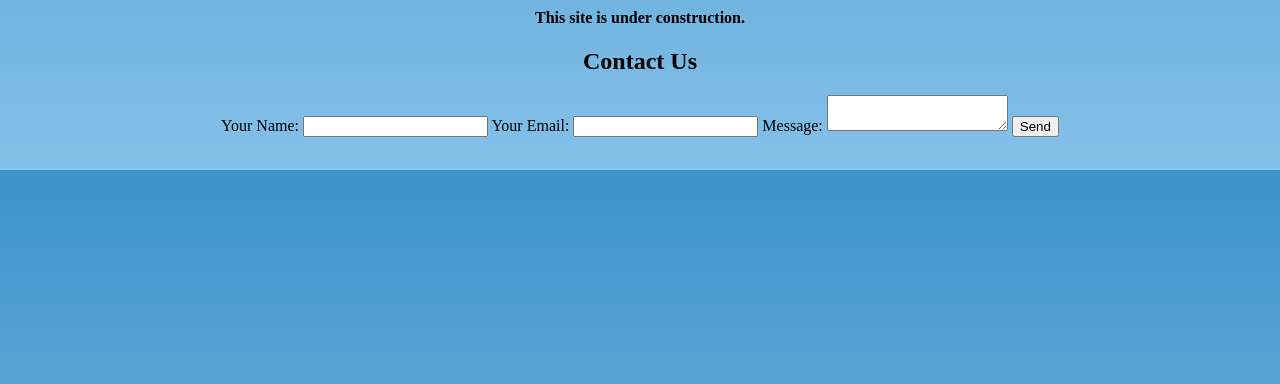
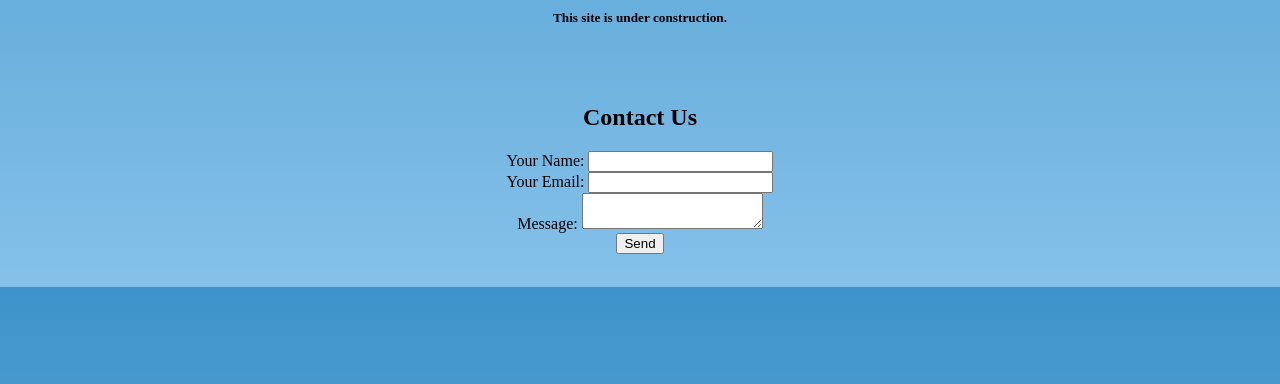
Before and after one commit to UnrelatedCompanies/UnrelatedCompanies.github.io, a plain HTML site: page index.html in a window 1280 px wide. Shown: the part 416-800 px from the top of the page. Drawn offline with nearby package versions, Linux system fonts and the light colour scheme.

Commit message:
Updating layout of contact form

```diff
--- a/index.html
+++ b/index.html
@@ -16,8 +16,8 @@
         <br>
         <img src="misc/logo_clear_max.png" width="150" class="verticalLine">
         <br>
-        <h4>This site is under construction.</h4>
-
+        <h5>This site is under construction.</h5>
+        <br><br>
         <div>
             <h2>Contact Us</h2>
             <form action="https://formspree.io/unrelatedcompanies@gmail.com" method="POST">
@@ -25,14 +25,17 @@
                     Your Name:
                     <input type="text" name="name">
                 </label>
+                <br>
                 <label>
                     Your Email:
                     <input type="email" name="_replyto">
                 </label>
+                <br>
                 <label>
                     Message:
                     <textarea name="message"></textarea>
                 </label>
+                <br>
                 <input type="submit" value="Send">
             </form>
         </div>
```
